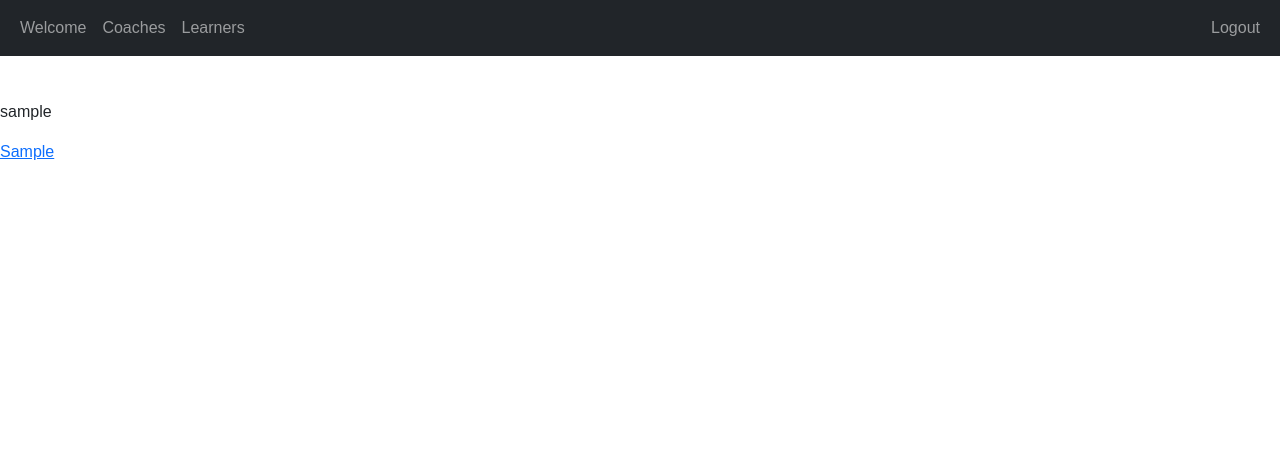
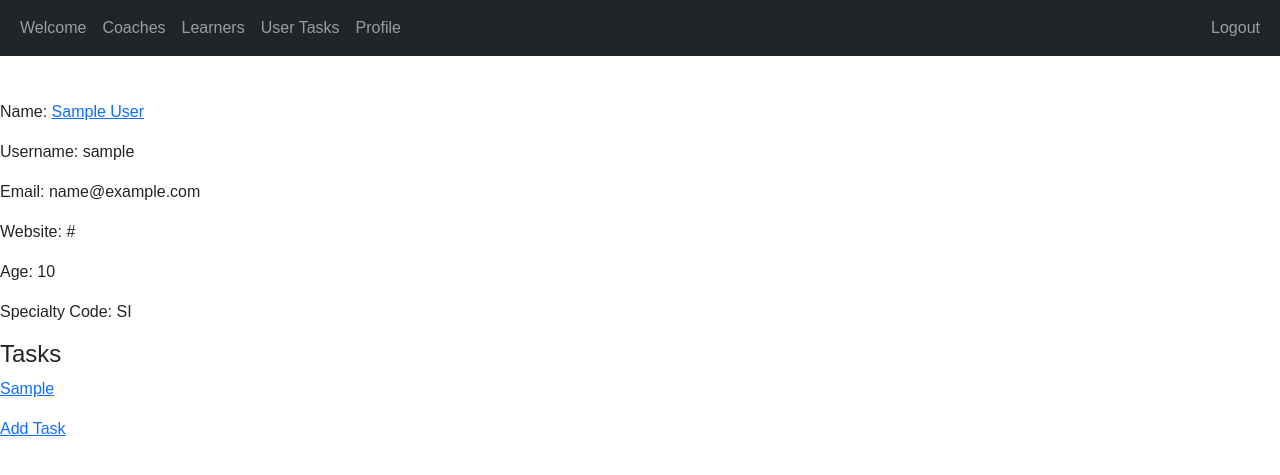
Before and after one commit to halleri000/iHero, a Django app: page /learner/1/ in a window 1280 px wide. Shown: the top 475 px of the page. Run offline with Django 3.2, Linux system fonts and the light colour scheme; a user stored in the database is signed in; tables that the repository leaves empty hold one stand-in row (values such as "Sample post"); some libraries are stand-ins or nearby versions.

Commit message:
added task buttons

```diff
--- a/templates/base.html
+++ b/templates/base.html
@@ -35,6 +35,16 @@
         <li class="nav-item">
           <a class='nav-link' href='/learners/'> Learners </a>
         </li>
+        {% if request.user.is_staff %}
+        <li class="nav-item">
+          <a class='nav-link' href ='/addtotasks/'> User Tasks </a>
+        </li>
+        {% endif%}
+        <li class="nav-item">
+          <a class='nav-link' href="/learner/{{request.user.id}}/">Profile</a>
+        </li>
+
+
       </ul>
       <ul class="nav navbar-nav navbar-right">
         <li class="nav-item">
--- a/templates/learner_details.html
+++ b/templates/learner_details.html
@@ -2,10 +2,19 @@
 
 {%  block content  %}
 <div class='content'>
-  <p>{{  learner  }}</p>
+  <p>Name: <a href="/learner/{{learner.id}}/">{{  learner.first_name  }} {{  learner.last_name  }}</a></p>
+  <p>Username: {{  learner.username  }}</p>
+  <p>Email: {{  learner.email  }}</p>
+  <p>Website: {{  learner.website  }}</p>
+  <p>Age: {{  learner.age  }}</p>
+  <p>Specialty Code: {{  learner.interests  }}</p>
 
+<h4> Tasks </h4>
   {%  for task in assigned_tasks  %}
     <p><a href="/task/{{  task.id  }}/">{{  task  }}</a></p>
   {%  endfor  %}
+  {% if request.user.id == learner.id %}
+  <a href ='/addtask/'> Add Task </a>
+  {%endif%}
 </div>
 {%  endblock  %}
--- a/templates/welcome.html
+++ b/templates/welcome.html
@@ -9,7 +9,7 @@
   <h3>Coaches</h3>
   {%  for coach in coaches  %}
   <div>
-    <p>Name: {{  coach.first_name  }} {{  coach.last_name  }}</p>
+    <p>Name: <a href="/coach/{{coach.id}}/">{{  coach.first_name  }} {{  coach.last_name  }}</a></p>
     <!--<p>Username: <a href="/coach/{{  coach.id  }}/">{{  coach.username  }}</a></p>
     <p>Email: {{  coach.email  }}</p>
     <p>Website: {{  coach.website  }}</p>
@@ -25,14 +25,12 @@
   <div id='learners' class='heroes'>
     <h3>Learners</h3>
   {%  for learner in learners  %}
-    <p>Name: {{  learner.first_name  }} {{  learner.last_name  }}</p>
+    <p>Name: <a href="/learner/{{learner.id}}/">{{  learner.first_name  }} {{  learner.last_name  }}</a></p>
     <!--<p>Username: <a href="/learner/{{  learner.id  }}/">{{  learner.username  }}</a></p>
     <p>Email: {{  learner.email  }}</p>
     <p>Website: {{  learner.website  }}</p>
     <p>Age: {{  learner.age  }}</p>-->
     <p>Specialty Code: {{  learner.interests  }}</p>
-    <!-- To do: research how to translate the code in db into the value
-    <p>Is Coach?:  {{  learner.is_coach  }}</p>-->
     <br>
   {%  endfor  %}
 </div>
```
Also changed, not shown: templates/coach_details.html (+8 -2 lines).
